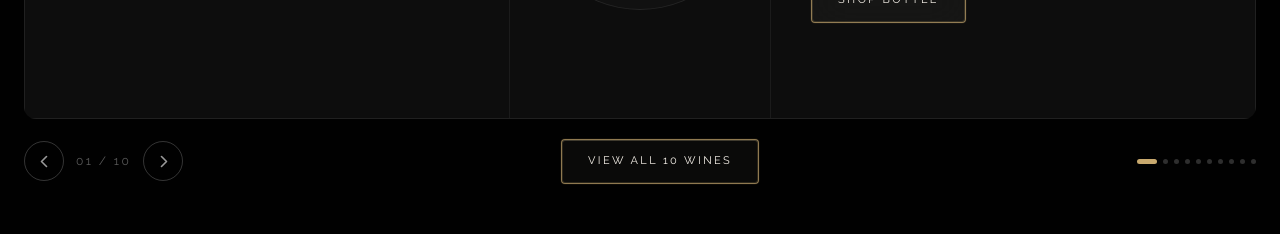
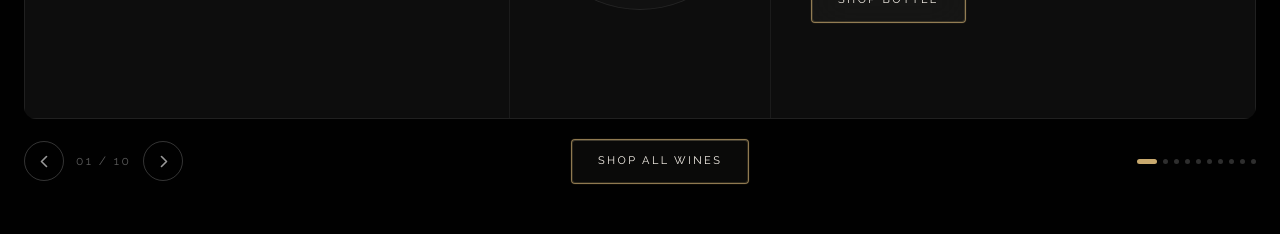
Before and after one commit to marcinho-dot/ridgeview, a Next.js app: page / in a window 1280 px wide. Shown: the part 3400-3634 px from the top of the page. Built offline with nearby package versions, Linux system fonts and the light colour scheme; a web font is replaced by a local one.

Commit message:
WineCollectionSection: rename CTA to "Shop all Wines"
User-requested copy change. "Shop" matches the menu label and signals
commercial intent more directly than "View all".

Co-Authored-By: Claude Opus 4.7 <noreply@anthropic.com>

```diff
--- a/src/components/WineCollectionSection.tsx
+++ b/src/components/WineCollectionSection.tsx
@@ -479,7 +479,7 @@ export function WineCollectionSection() {
             transition={{ duration: 0.7, ease: [0.16, 1, 0.3, 1] }}
           >
             <a href={`${basePath}/wines`} className="btn-cta">
-              View all {wines.length} Wines
+              Shop all Wines
             </a>
           </motion.div>
 
```
